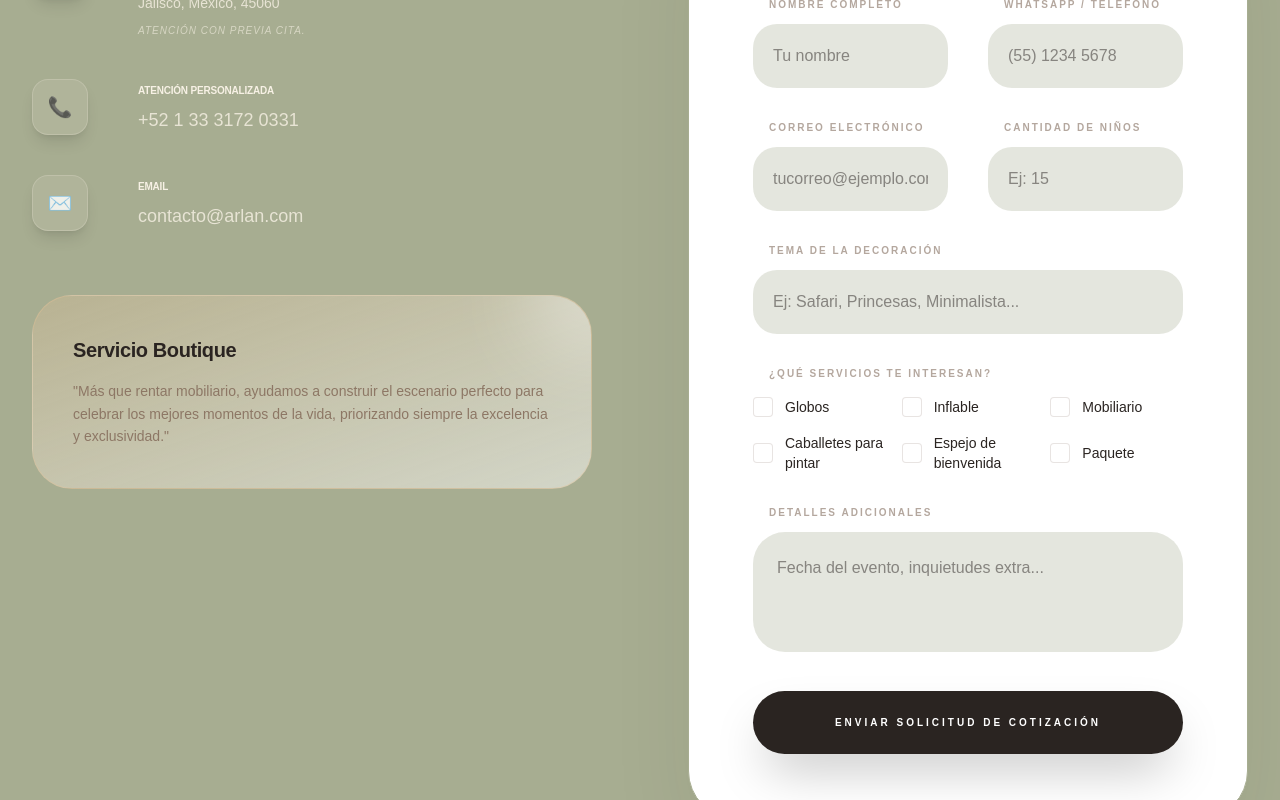
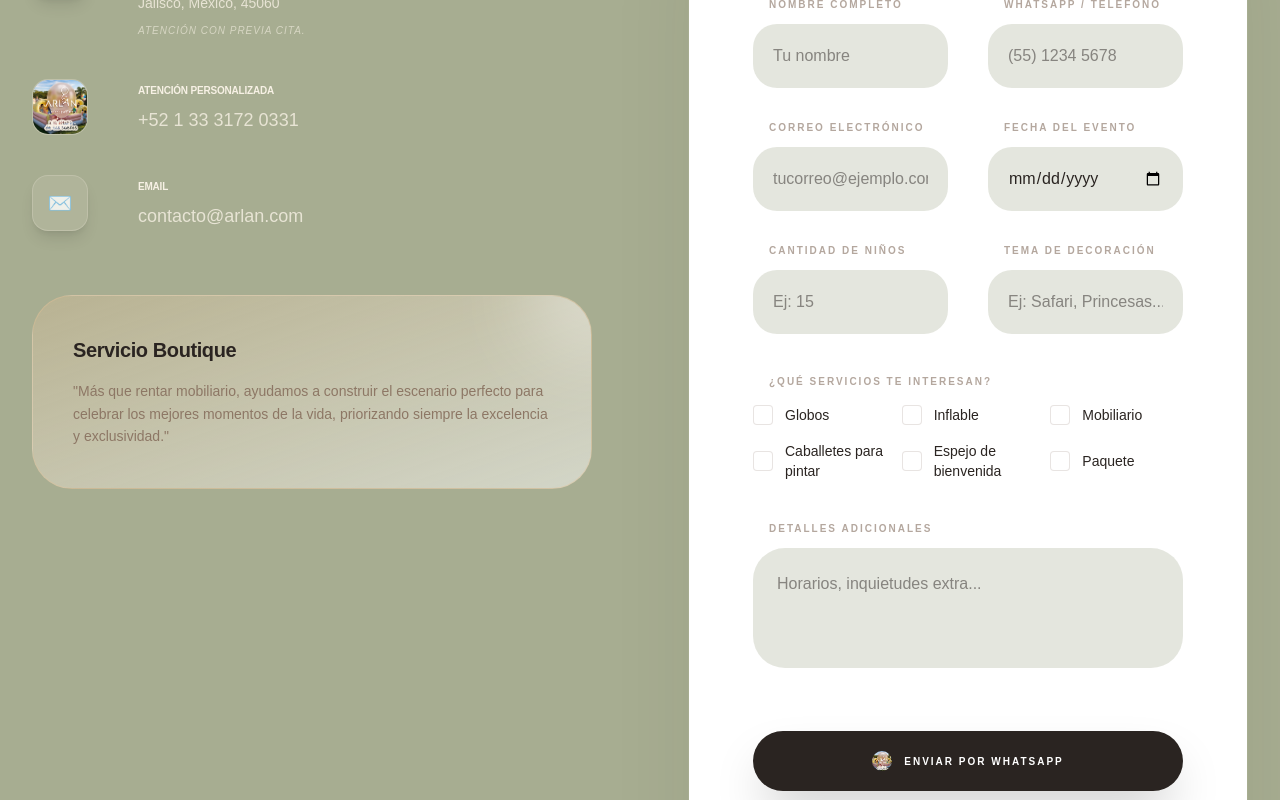
Before and after one commit to talentocontarifa-bot/ARLAN, a Next.js app: page /contact in a window 1280 px wide. Shown: the part 740-1540 px from the top of the page. Built offline with nearby package versions, Linux system fonts and the light colour scheme.

Commit message:
Enhance lightbox swiping with embla carousel, add date picker, and feature whatsapp separate button logic with profile image.

```diff
--- a/src/app/contact/page.tsx
+++ b/src/app/contact/page.tsx
@@ -1,6 +1,7 @@
 "use client";
 
 import { useState } from "react";
+import Image from "next/image";
 import Navbar from "@/components/Navbar";
 import Footer from "@/components/Footer";
 
@@ -9,6 +10,7 @@ export default function Contact() {
         name: "",
         phone: "",
         email: "",
+        fecha: "",
         tema: "",
         ninos: "",
         detalles: ""
@@ -31,31 +33,35 @@ export default function Contact() {
         setFormData(prev => ({ ...prev, [e.target.id]: e.target.value }));
     };
 
-    const handleSubmit = (e: React.FormEvent<HTMLFormElement>) => {
-        e.preventDefault();
+    const buildMessage = () => {
         const selectedNeeds = Object.entries(needs)
             .filter(([_, value]) => value)
             .map(([key]) => key)
             .join(", ");
 
-        const message = `¡Hola Arlan!\n\nMe interesa cotizar un evento.\n\n` +
+        return `¡Hola Arlan!\n\nMe interesa cotizar un evento.\n\n` +
             `*Nombre:* ${formData.name}\n` +
             `*Teléfono:* ${formData.phone}\n` +
             `*Email:* ${formData.email}\n` +
+            `*Fecha del Evento:* ${formData.fecha || 'No especificada'}\n` +
             `*Necesito:* ${selectedNeeds || 'No especificado'}\n` +
             `*Tema de la decoración:* ${formData.tema || 'No aplicable'}\n` +
             `*Cantidad de niños:* ${formData.ninos || 'No especificado'}\n` +
             `*Detalles:* ${formData.detalles}`;
+    };
 
+    const handleSubmitWA = (e: React.MouseEvent<HTMLButtonElement>) => {
+        e.preventDefault();
+        const message = buildMessage();
         const waLink = "https://wa.me/5213331720331?text=" + encodeURIComponent(message);
+        window.open(waLink, '_blank');
+    };
+
+    const handleSubmitEmail = (e: React.MouseEvent<HTMLButtonElement>) => {
+        e.preventDefault();
+        const message = buildMessage();
         const mailtoLink = "mailto:contacto@arlan.com?subject=Nueva solicitud de Cotización&body=" + encodeURIComponent(message);
-
-        // Open mail client
         window.location.href = mailtoLink;
-        // Small delay so mail app can launch, then pop new tab for WhatsApp
-        setTimeout(() => {
-            window.open(waLink, '_blank');
-        }, 500);
     };
 
     return (
@@ -96,12 +102,12 @@ export default function Contact() {
                                 </div>
 
                                 <div className="flex items-start gap-8 group">
-                                    <div className="w-14 h-14 rounded-2xl bg-[#F7F1E5]/10 flex items-center justify-center text-xl shadow-lg border border-[#F7F1E5]/20 shrink-0 group-hover:bg-[#F7F1E5] group-hover:text-arlan-espresso transition-all duration-300">
-                                        📞
+                                    <div className="w-14 h-14 rounded-2xl bg-[#F7F1E5]/10 flex flex-col items-center justify-center overflow-hidden border border-[#F7F1E5]/20 shrink-0 group-hover:scale-110 group-hover:shadow-[0_0_20px_rgba(247,241,229,0.3)] transition-all duration-300 relative">
+                                        <Image src="/whatsapp_perfil.webp" alt="WhatsApp Arlan" fill className="object-cover" />
                                     </div>
                                     <div className="space-y-2 pt-1 border-l-2 border-transparent group-hover:border-[#F7F1E5] pl-4 transition-all duration-300">
                                         <h3 className="font-bold text-[#F7F1E5] uppercase tracking-[0.2em] text-[10px]">Atención Personalizada</h3>
-                                        <p className="font-light hover:text-white transition-colors text-lg">
+                                        <p className="font-light hover:text-white transition-colors text-lg flex items-center gap-2">
                                             <a href="https://wa.me/5213331720331" target="_blank" rel="noopener noreferrer">+52 1 33 3172 0331</a>
                                         </p>
                                     </div>
@@ -131,9 +137,9 @@ export default function Contact() {
                     </div>
 
                     {/* Form */}
-                    <div className="bg-white p-10 md:p-16 rounded-[3rem] shadow-[0_50px_100px_-20px_rgba(42,36,33,0.1)] border border-arlan-linen">
+                    <div className="bg-white p-10 md:p-16 rounded-[3rem] shadow-[0_50px_100px_-20px_rgba(42,36,33,0.1)] border border-arlan-linen flex flex-col justify-center">
                         <h2 className="text-4xl font-heading font-medium text-arlan-espresso mb-10">Cuéntanos más</h2>
-                        <form className="space-y-8" onSubmit={handleSubmit}>
+                        <form className="space-y-8">
                             <div className="grid md:grid-cols-2 gap-x-10 gap-y-8">
                                 <div className="space-y-3">
                                     <label htmlFor="name" className="block text-[10px] font-bold uppercase tracking-[0.2em] text-arlan-truffle ml-4">Nombre Completo</label>
@@ -144,23 +150,30 @@ export default function Contact() {
                                     <input type="tel" id="phone" value={formData.phone} onChange={handleInputChange} className="w-full bg-arlan-linen/30 border-none p-5 text-arlan-espresso focus:ring-2 focus:ring-arlan-willow/20 outline-none transition-all rounded-[1.5rem]" placeholder="(55) 1234 5678" required />
                                 </div>
                             </div>
+
                             <div className="grid md:grid-cols-2 gap-x-10 gap-y-8">
                                 <div className="space-y-3">
                                     <label htmlFor="email" className="block text-[10px] font-bold uppercase tracking-[0.2em] text-arlan-truffle ml-4">Correo Electrónico</label>
                                     <input type="email" id="email" value={formData.email} onChange={handleInputChange} className="w-full bg-arlan-linen/30 border-none p-5 text-arlan-espresso focus:ring-2 focus:ring-arlan-willow/20 outline-none transition-all rounded-[1.5rem]" placeholder="tucorreo@ejemplo.com" required />
                                 </div>
                                 <div className="space-y-3">
+                                    <label htmlFor="fecha" className="block text-[10px] font-bold uppercase tracking-[0.2em] text-arlan-truffle ml-4">Fecha del Evento</label>
+                                    <input type="date" id="fecha" value={formData.fecha} onChange={handleInputChange} className="w-full bg-arlan-linen/30 border-none p-5 text-arlan-espresso focus:ring-2 focus:ring-arlan-willow/20 outline-none transition-all rounded-[1.5rem]" required />
+                                </div>
+                            </div>
+
+                            <div className="grid md:grid-cols-2 gap-x-10 gap-y-8">
+                                <div className="space-y-3">
                                     <label htmlFor="ninos" className="block text-[10px] font-bold uppercase tracking-[0.2em] text-arlan-truffle ml-4">Cantidad de niños</label>
                                     <input type="number" id="ninos" value={formData.ninos} onChange={handleInputChange} className="w-full bg-arlan-linen/30 border-none p-5 text-arlan-espresso focus:ring-2 focus:ring-arlan-willow/20 outline-none transition-all rounded-[1.5rem]" placeholder="Ej: 15" />
                                 </div>
+                                <div className="space-y-3">
+                                    <label htmlFor="tema" className="block text-[10px] font-bold uppercase tracking-[0.2em] text-arlan-truffle ml-4">Tema de decoración</label>
+                                    <input type="text" id="tema" value={formData.tema} onChange={handleInputChange} className="w-full bg-arlan-linen/30 border-none p-5 text-arlan-espresso focus:ring-2 focus:ring-arlan-willow/20 outline-none transition-all rounded-[1.5rem]" placeholder="Ej: Safari, Princesas..." />
+                                </div>
                             </div>
 
-                            <div className="space-y-3">
-                                <label htmlFor="tema" className="block text-[10px] font-bold uppercase tracking-[0.2em] text-arlan-truffle ml-4">Tema de la decoración</label>
-                                <input type="text" id="tema" value={formData.tema} onChange={handleInputChange} className="w-full bg-arlan-linen/30 border-none p-5 text-arlan-espresso focus:ring-2 focus:ring-arlan-willow/20 outline-none transition-all rounded-[1.5rem]" placeholder="Ej: Safari, Princesas, Minimalista..." />
-                            </div>
-
-                            <div className="space-y-4">
+                            <div className="space-y-4 pt-2">
                                 <label className="block text-[10px] font-bold uppercase tracking-[0.2em] text-arlan-truffle ml-4">¿Qué servicios te interesan?</label>
                                 <div className="grid grid-cols-2 lg:grid-cols-3 gap-4">
                                     {Object.keys(needs).map((key) => (
@@ -184,14 +197,20 @@ export default function Contact() {
                                 </div>
                             </div>
 
-                            <div className="space-y-3">
+                            <div className="space-y-3 pt-2">
                                 <label htmlFor="detalles" className="block text-[10px] font-bold uppercase tracking-[0.2em] text-arlan-truffle ml-4">Detalles adicionales</label>
-                                <textarea id="detalles" value={formData.detalles} onChange={handleInputChange} rows={3} className="w-full bg-arlan-linen/30 border-none p-6 text-arlan-espresso focus:ring-2 focus:ring-arlan-willow/20 outline-none transition-all rounded-[2rem] resize-none" placeholder="Fecha del evento, inquietudes extra..."></textarea>
+                                <textarea id="detalles" value={formData.detalles} onChange={handleInputChange} rows={3} className="w-full bg-arlan-linen/30 border-none p-6 text-arlan-espresso focus:ring-2 focus:ring-arlan-willow/20 outline-none transition-all rounded-[2rem] resize-none" placeholder="Horarios, inquietudes extra..."></textarea>
                             </div>
 
-                            <button type="submit" className="w-full bg-arlan-espresso text-white font-bold py-6 rounded-full hover:bg-arlan-willow transition-all duration-500 shadow-2xl uppercase tracking-[0.3em] text-[10px]">
-                                Enviar Solicitud de Cotización
-                            </button>
+                            <div className="pt-6 space-y-4">
+                                <button type="button" onClick={handleSubmitWA} className="w-full flex items-center justify-center gap-3 bg-arlan-espresso text-white font-bold py-5 rounded-full hover:bg-arlan-willow transition-all duration-500 shadow-2xl uppercase tracking-[0.2em] text-[10px]">
+                                    <Image src="/whatsapp_perfil.webp" width={20} height={20} alt="WA" className="rounded-full" />
+                                    Enviar por WhatsApp
+                                </button>
+                                <button type="button" onClick={handleSubmitEmail} className="w-full bg-transparent text-arlan-truffle hover:text-arlan-espresso font-bold py-4 rounded-full transition-all duration-300 uppercase tracking-[0.2em] text-[10px] border border-arlan-truffle/20 hover:border-arlan-espresso">
+                                    O enviar por Correo Electrónico
+                                </button>
+                            </div>
                         </form>
                     </div>
 
```
Also changed, not shown: src/components/InteractiveMarquee.tsx (+59 -18 lines), public/whatsapp_perfil.webp (added).
